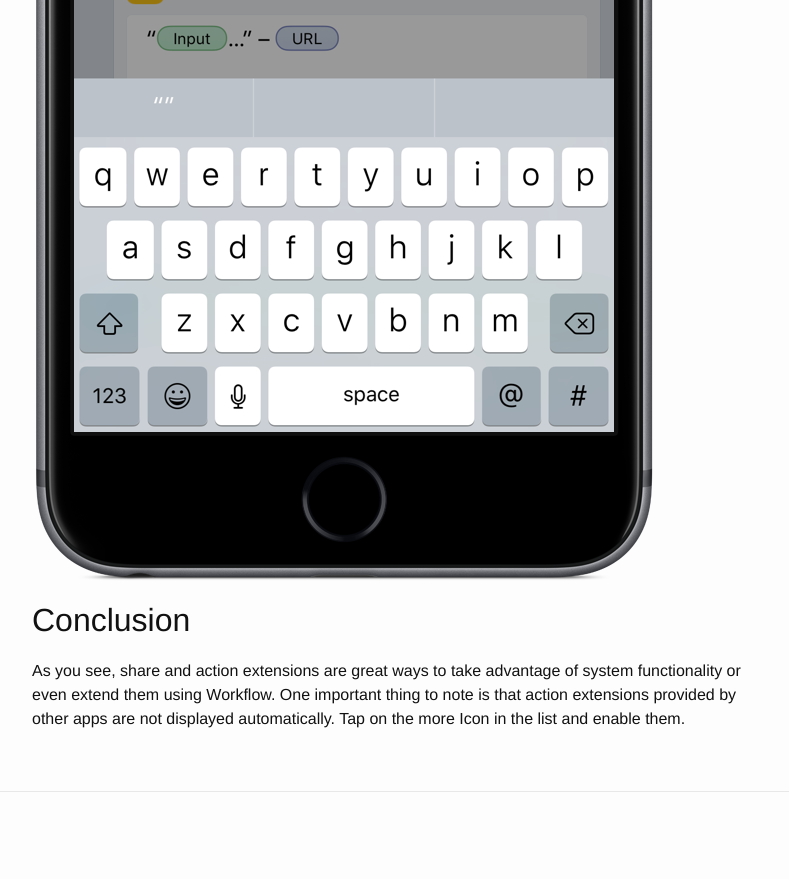
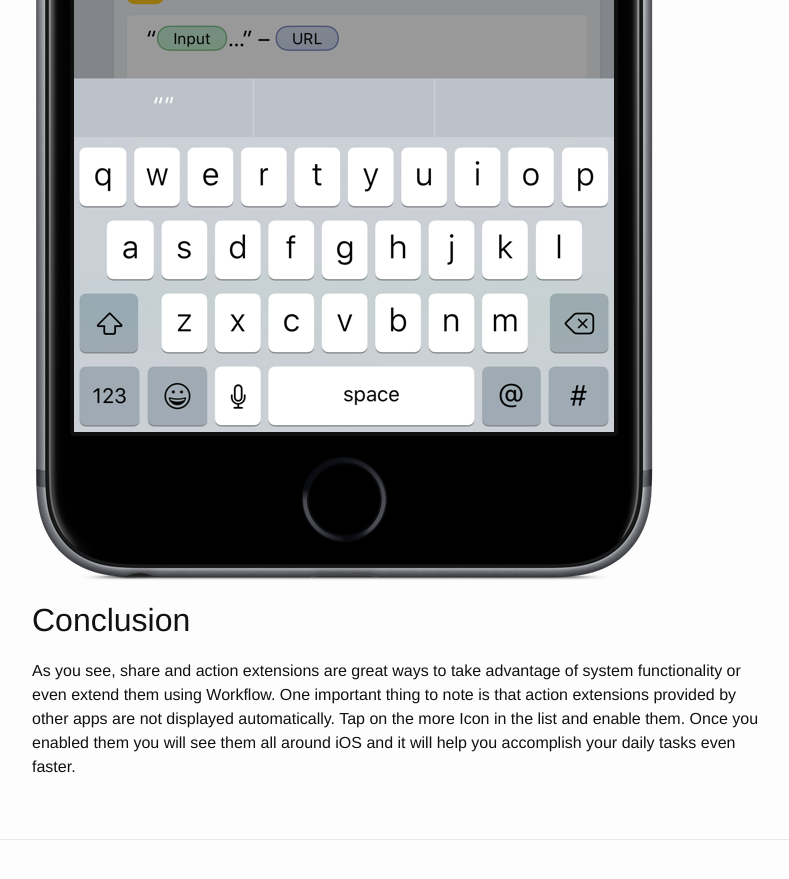
Before and after one commit to nerdishbynature/mobileonly.tools, a Jekyll site: the page built from _posts/2016-10-06-Introduction-to-Share-Action-Extensions.md, in a window 1280 px wide and 900 px high, scrolled down 8528 px. Shown: the top 879 px of the window, without its empty margins (238-1027 px from the left). Built offline with Jekyll 4.4.1, drawn with Linux system fonts in a browser that asks for light colours; comment, search, counter and statistics services are not loaded; before the commit the page ends 9380 px from its top, so only the background shows below that.

Commit message:
Add closing sentence

```diff
--- a/_posts/2016-10-06-Introduction-to-Share-Action-Extensions.md
+++ b/_posts/2016-10-06-Introduction-to-Share-Action-Extensions.md
@@ -66,4 +66,4 @@ Action extensions not only work on files, but on urls and text as well. An inter
 
 ## Conclusion
 
-As you see, share and action extensions are great ways to take advantage of system functionality or even extend them using Workflow. One important thing to note is that action extensions provided by other apps are not displayed automatically. Tap on the more Icon in the list and enable them.
+As you see, share and action extensions are great ways to take advantage of system functionality or even extend them using Workflow. One important thing to note is that action extensions provided by other apps are not displayed automatically. Tap on the more Icon in the list and enable them. Once you enabled them you will see them all around iOS and it will help you accomplish your daily tasks even faster.
```
